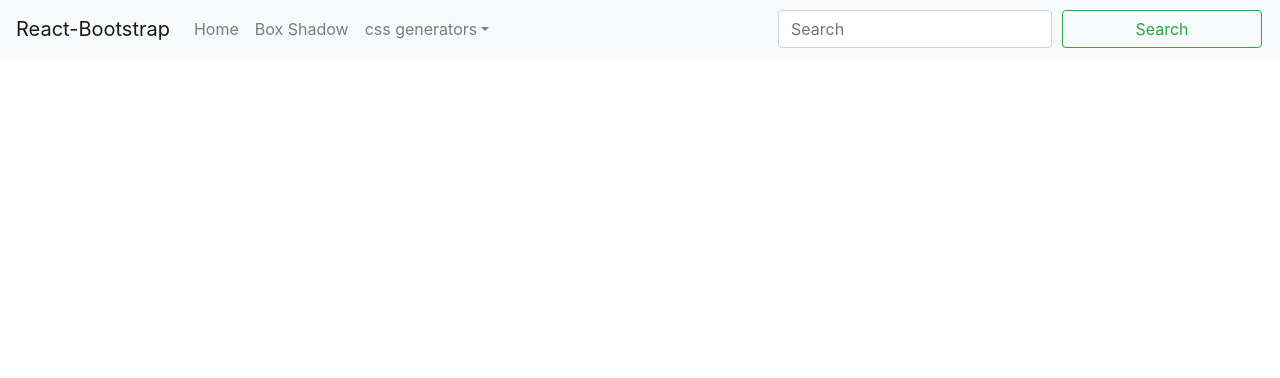
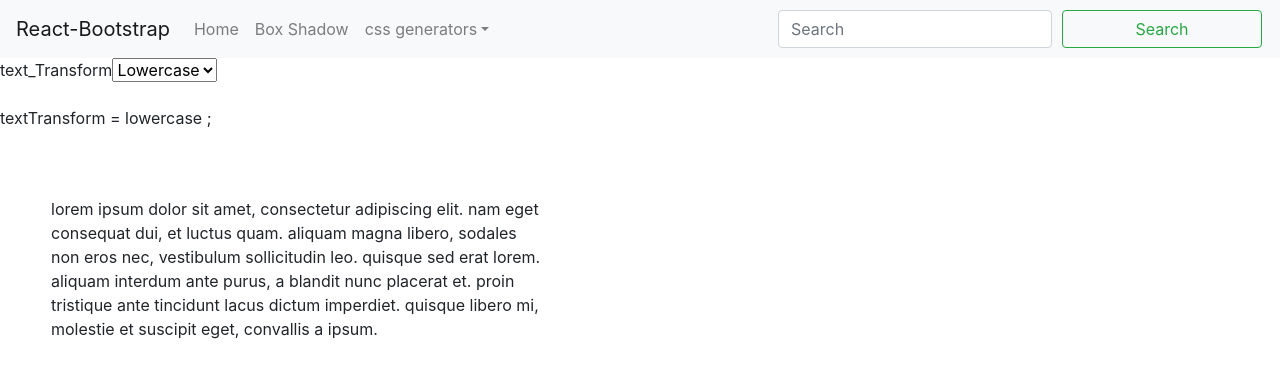
Before and after one commit to amareshsm/css-generator, a React (Create React App) app: page /TextTransform in a window 1280 px wide. Shown: the top 378 px of the page. Built offline with nearby package versions, Linux system fonts and the light colour scheme.

Commit message:
text decoration and transformation

```diff
--- a/src/App.js
+++ b/src/App.js
@@ -8,6 +8,8 @@ import Margin from "./Components/Margin";
 import LineHeight from "./Components/LineHeight";
 import FontStyle from "./Components/FontStyle";
 import LetterSpacing from "./Components/LetterSpacing";
+import TextTransform from "./Components/TextTransform";
+import TextDecoration from "./Components/TextDecoration";
 import {
   Button,
   Navbar,
@@ -53,6 +55,12 @@ class App extends Component {
                 <NavDropdown.Item href="/LetterSpacing">
                   Letter Spacing
                 </NavDropdown.Item>
+                <NavDropdown.Item href="/TextTransform">
+                  Text Transform
+                </NavDropdown.Item>
+                <NavDropdown.Item href="/TextDecoration">
+                  Text Decoration
+                </NavDropdown.Item>
 
                 <NavDropdown.Divider />
                 <NavDropdown.Item href="#action/3.4">
@@ -82,6 +90,8 @@ class App extends Component {
             <Route path="/LineHeight" component={LineHeight} />
             <Route path="/FontStyle" component={FontStyle} />
             <Route path="/LetterSpacing" component={LetterSpacing} />
+            <Route path="/TextTransform" component={TextTransform} />
+            <Route path="/TextDecoration" component={TextDecoration} />
           </Switch>
         </BrowserRouter>
       </>
--- a/src/Components/LetterSpacing.js
+++ b/src/Components/LetterSpacing.js
@@ -46,8 +46,9 @@ class LetterSpacing extends Component {
         <label htmlFor="letter_space">Letter Spacing</label>
         <input
           type="range"
-          min="1"
+          min="0"
           max="250"
+          step="0.1"
           value={this.state.letter_space}
           onChange={this.onChange}
           name="letter_space"
@@ -55,8 +56,9 @@ class LetterSpacing extends Component {
         &nbsp;
         <input
           type="number"
-          min="1"
+          min="0"
           max="250"
+          step="0.1"
           value={this.state.letter_space}
           onChange={this.onChange}
           name="letter_space"
@@ -66,6 +68,8 @@ class LetterSpacing extends Component {
         <select value={this.state.unit} name="unit" onChange={this.onSelect}>
           <option value="px">px </option>
           <option value="em">em</option>
+          <option value="%">percent</option>
+          <option value="normal">normal</option>
         </select>
         <p></p>
         <div className="line">
--- /dev/null
+++ b/src/Components/TextDecoration.js
@@ -0,0 +1,72 @@
+import React, { Component } from "react";
+import "../Styles/TextDecoration.css";
+
+class TextDecoration extends Component {
+  constructor(porps) {
+    super(porps);
+    this.state = {
+      text_Decoration: "none",
+    };
+    this.onChange = this.onChange.bind(this);
+    this.textDecorationStyle = this.textDecorationStyle.bind(this);
+    this.onSelect = this.onSelect.bind(this);
+  }
+
+  async onChange(e) {
+    await this.setState({
+      [e.target.name]: e.target.value,
+    });
+    await this.textDecorationStyle();
+  }
+
+  async onSelect(e) {
+    await this.setState({
+      text_Decoration: [e.target.value],
+    });
+    await this.textDecorationStyle();
+  }
+
+  textDecorationStyle() {
+    let e = document.querySelector(".font");
+    e.style.textDecoration = `${this.state.text_Decoration}`;
+    console.log(this.state.text_Decoration);
+    document.body.appendChild(e);
+  }
+
+  componentDidMount() {
+    this.textDecorationStyle();
+  }
+
+  render() {
+    return (
+      <div className="App">
+        <label htmlFor="value">text_Decoration</label>
+        <select
+          value={this.state.text_Decoration}
+          name="text_Decoration"
+          onChange={this.onSelect}
+        >
+          <option value="overline">Overline </option>
+          <option value="line-through">Line-through</option>
+          <option value="underline">Underline</option>
+          <option value="none">None</option>
+        </select>
+        <p></p>
+        <div className="font">
+          <p>
+            Lorem ipsum dolor sit amet, consectetur adipiscing elit. Nam eget
+            consequat dui, et luctus quam. Aliquam magna libero, sodales non
+            eros nec, vestibulum sollicitudin leo. Quisque sed erat lorem.
+            Aliquam interdum ante purus, a blandit nunc placerat et. Proin
+            tristique ante tincidunt lacus dictum imperdiet. Quisque libero mi,
+            molestie et suscipit eget, convallis a ipsum.
+          </p>
+        </div>
+        <div> textDecoration = {this.state.text_Decoration} ;</div>
+        <p></p>
+      </div>
+    );
+  }
+}
+
+export default TextDecoration;
--- /dev/null
+++ b/src/Components/TextTransform.js
@@ -0,0 +1,71 @@
+import React, { Component } from "react";
+import "../Styles/TextTransform.css";
+
+class TextTransform extends Component {
+  constructor(porps) {
+    super(porps);
+    this.state = {
+      text_Transform: "lowercase",
+    };
+    this.onChange = this.onChange.bind(this);
+    this.textTransformStyle = this.textTransformStyle.bind(this);
+    this.onSelect = this.onSelect.bind(this);
+  }
+
+  async onChange(e) {
+    await this.setState({
+      [e.target.name]: e.target.value,
+    });
+    await this.textTransformStyle();
+  }
+
+  async onSelect(e) {
+    await this.setState({
+      text_Transform: [e.target.value],
+    });
+    await this.textTransformStyle();
+  }
+
+  textTransformStyle() {
+    let e = document.querySelector(".font");
+    e.style.textTransform = `${this.state.text_Transform}`;
+    console.log(this.state.text_Transform);
+    document.body.appendChild(e);
+  }
+
+  componentDidMount() {
+    this.textTransformStyle();
+  }
+
+  render() {
+    return (
+      <div className="App">
+        <label htmlFor="value">text_Transform</label>
+        <select
+          value={this.state.text_Transform}
+          name="text_Transform"
+          onChange={this.onSelect}
+        >
+          <option value="uppercase">Uppercase </option>
+          <option value="lowercase">Lowercase</option>
+          <option value="capitalize">Capitalize</option>
+        </select>
+        <p></p>
+        <div className="font">
+          <p>
+            Lorem ipsum dolor sit amet, consectetur adipiscing elit. Nam eget
+            consequat dui, et luctus quam. Aliquam magna libero, sodales non
+            eros nec, vestibulum sollicitudin leo. Quisque sed erat lorem.
+            Aliquam interdum ante purus, a blandit nunc placerat et. Proin
+            tristique ante tincidunt lacus dictum imperdiet. Quisque libero mi,
+            molestie et suscipit eget, convallis a ipsum.
+          </p>
+        </div>
+        <div> textTransform = {this.state.text_Transform} ;</div>
+        <p></p>
+      </div>
+    );
+  }
+}
+
+export default TextTransform;
--- /dev/null
+++ b/src/Styles/TextDecoration.css
@@ -0,0 +1,6 @@
+.font {
+  width: 600px;
+  height: 500px;
+  padding: 50px;
+  border: 1px solid rgb(255, 255, 255);
+}
--- /dev/null
+++ b/src/Styles/TextTransform.css
@@ -0,0 +1,6 @@
+.font {
+  width: 600px;
+  height: 500px;
+  padding: 50px;
+  border: 1px solid rgb(255, 255, 255);
+}
```
